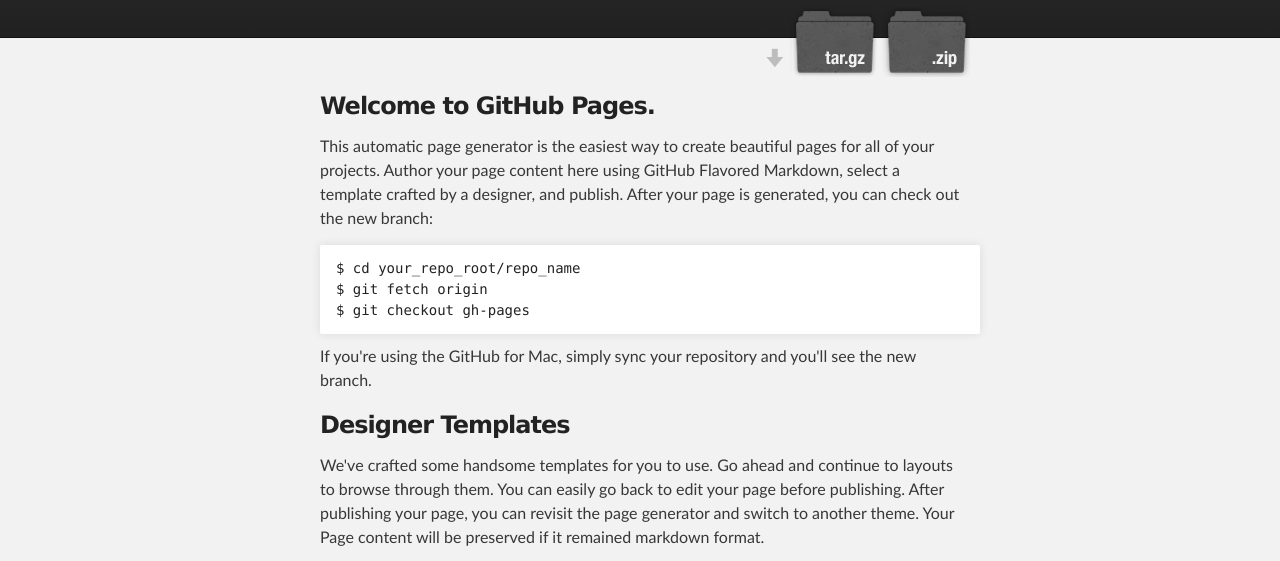
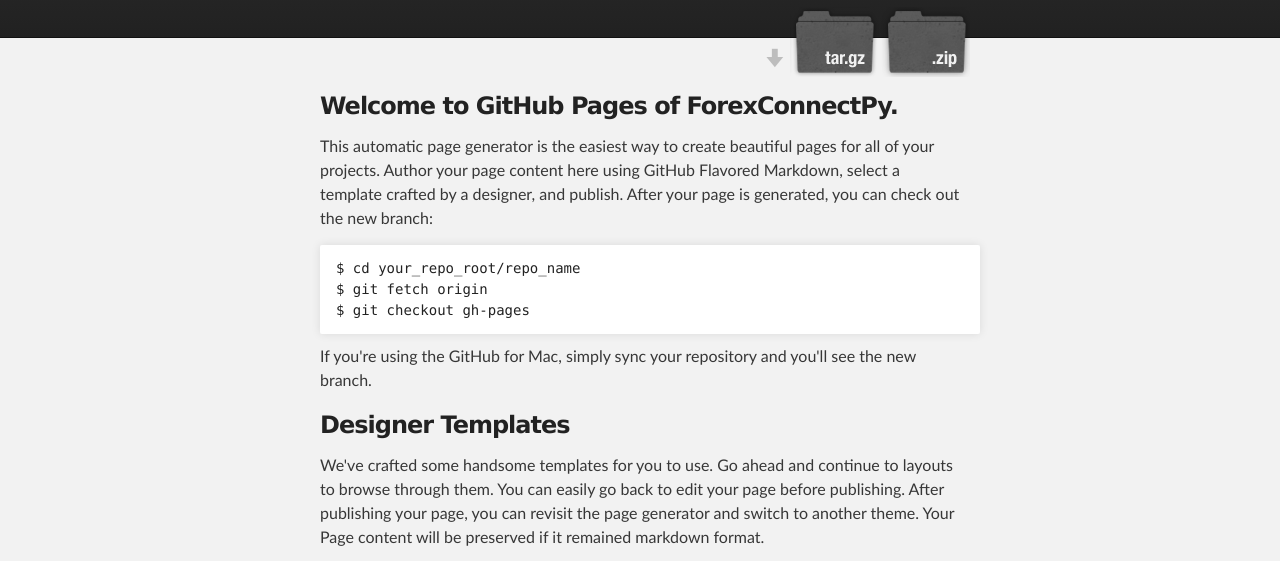
Before and after one commit to tomas-rampas/forex-connect-py, a plain HTML site: page index.html in a window 1280 px wide. Shown: the part 208-769 px from the top of the page. Drawn offline with Linux system fonts and the light colour scheme.

Commit message:
Update index.html

```diff
--- a/index.html
+++ b/index.html
@@ -42,7 +42,7 @@
     <div id="main_content_wrap" class="outer">
       <section id="main_content" class="inner">
         <h3>
-<a name="welcome-to-github-pages" class="anchor" href="#welcome-to-github-pages"><span class="octicon octicon-link"></span></a>Welcome to GitHub Pages.</h3>
+<a name="welcome-to-github-pages" class="anchor" href="#welcome-to-github-pages"><span class="octicon octicon-link"></span></a>Welcome to GitHub Pages of ForexConnectPy.</h3>
 
 <p>This automatic page generator is the easiest way to create beautiful pages for all of your projects. Author your page content here using GitHub Flavored Markdown, select a template crafted by a designer, and publish. After your page is generated, you can check out the new branch:</p>
 
```
